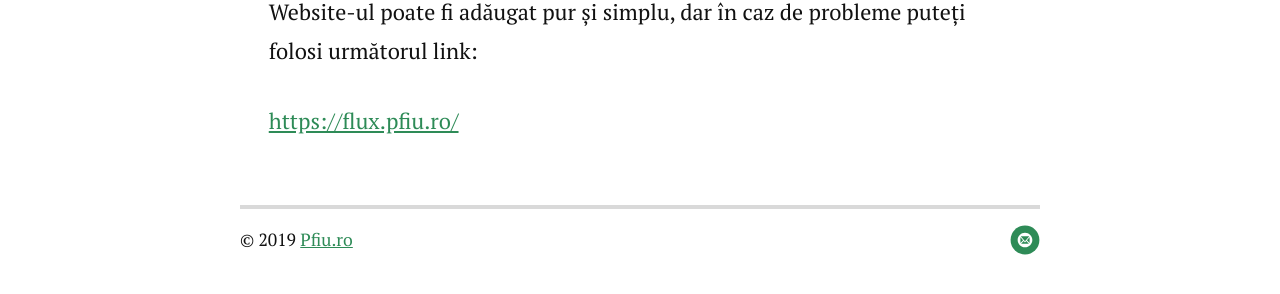
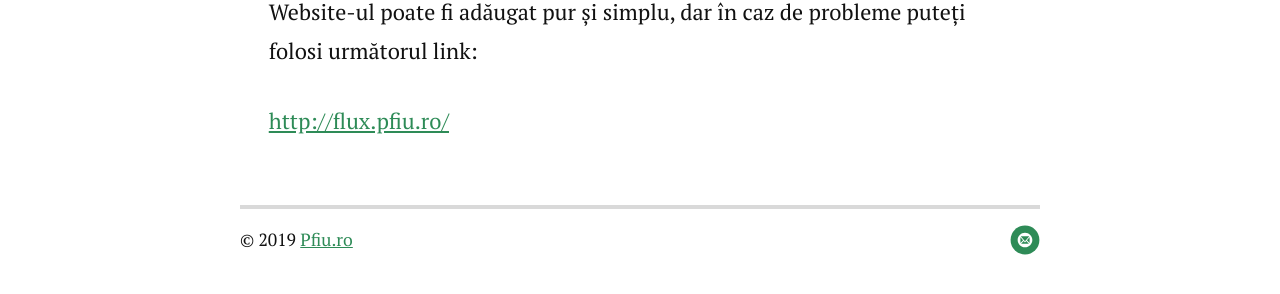
Before and after one commit to alexandru/pfiu.ro, a Jekyll site: the page built from abonament.html, in a window 1280 px wide. Shown: the part 1229-1523 px from the top of the page. Built offline with Jekyll 4.4.1, drawn with Linux system fonts in a browser that asks for light colours; nearby versions of some CDN libraries; some of the changed lines change nothing that is shown.

Commit message:
Change feed url

```diff
--- a/_config.yml
+++ b/_config.yml
@@ -4,7 +4,7 @@ description: Explorări, dietă, viață
 url: https://pfiu.ro
 baseurl: ""
 permalink: :year/:month/:day/:title/
-feed: https://flux.pfiu.ro/
+feed: http://flux.pfiu.ro/
 
 include: ["_redirects"]
 
```
